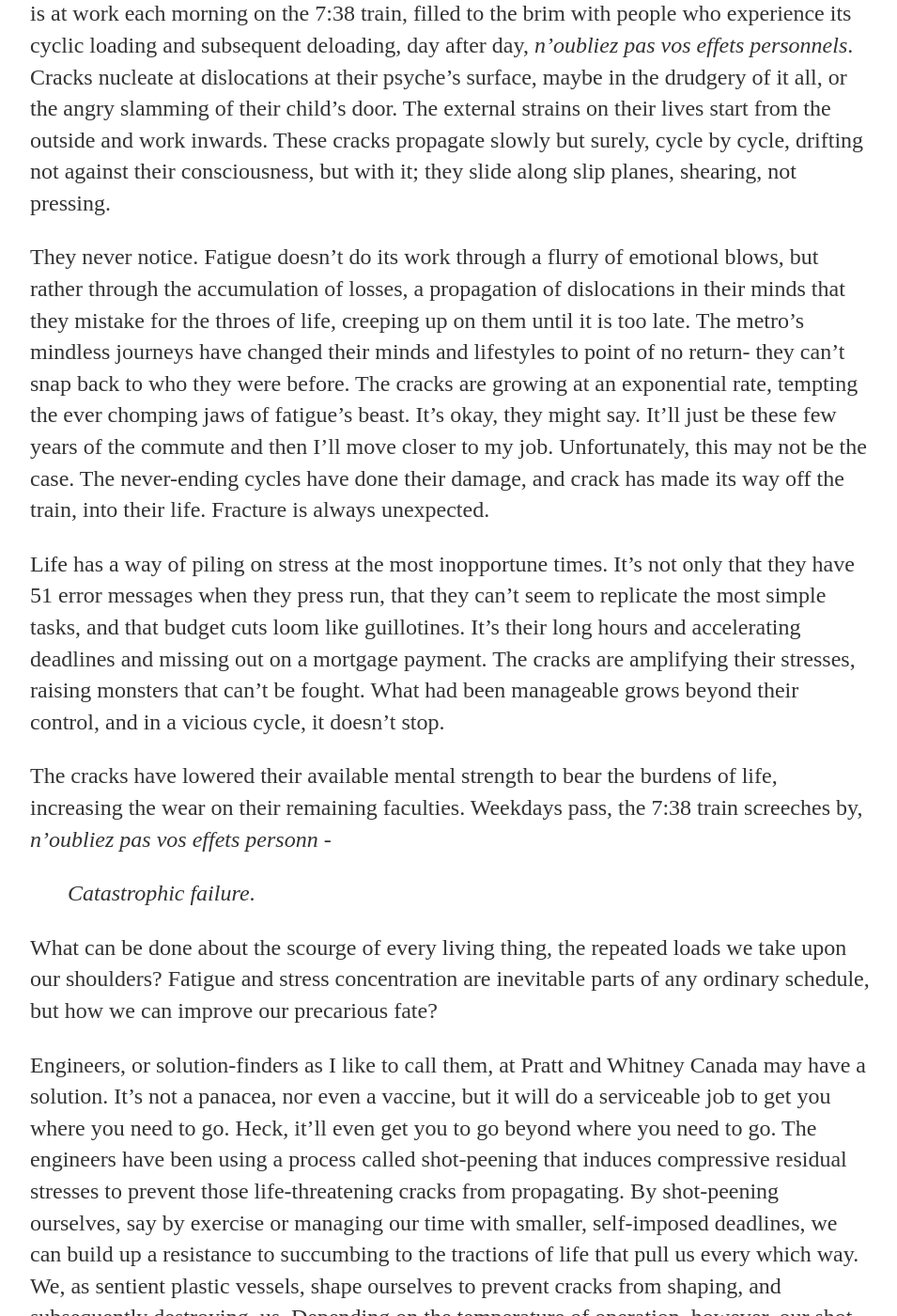
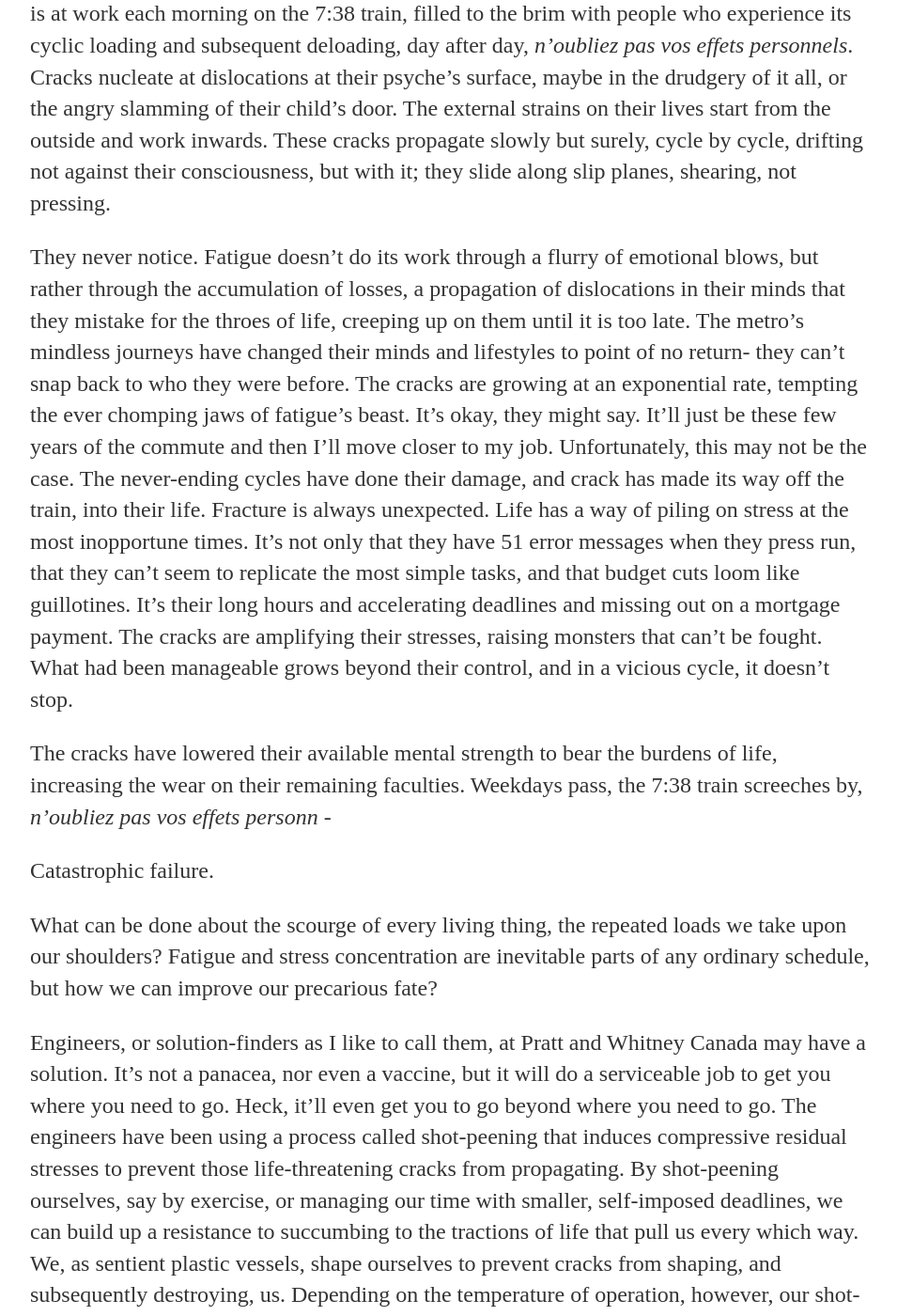
Before and after one commit to nikkoong/nikkoong.github.io, a Jekyll site: the page built from _posts/2020-04-27-An-Essay.md, in a window 1280 px wide and 1400 px high, scrolled down 1054 px. Shown: the whole window at 94% size, without its empty margins (160-1115 px from the left). Built offline with Jekyll 4.4.1, drawn with Linux system fonts in a browser that asks for light colours; some of the changed text lies outside the part shown.

Commit message:
Update 2020-04-27-An-Essay.md
grammar edits

```diff
--- a/_posts/2020-04-27-An-Essay.md
+++ b/_posts/2020-04-27-An-Essay.md
@@ -11,30 +11,27 @@
 
 The 7:38 yellow line to Station Longueuil-Universite de Sherbrooke is not an exciting one. In the warm, muggy metro car filled with people of all ages and walks of life, there are those that stare blankly into space, wires running out of their ears, and those that are staring blankly into a book, hoping the train would be less bumpy this time. Those that are standing are halfway into a dazed sleep, and those that are sitting squint at their phones through thick-rimmed glasses, avoiding eye contact.
 
-It’s not hard to imagine that the 7:38 train is just a train like any of the other hundreds of trains that shuttle people to their jobs in Longueuil each morning, carrying tired office workers and engineers and sales people and the folks that fake-smile and tell you to have a ‘good day, too,’ who have not reached their ultimate limit, but are on their way there. Fatigue is at work each morning on the 7:38 train, filled to the brim with people who experience its cyclic loading and subsequent deloading, day after day, *n’oubliez pas vos effets personnels*. Cracks nucleate at dislocations at their psyche’s surface, maybe in the drudgery of it all, or the angry slamming of their child’s door. The external strains on their lives start from the outside and work inwards. These cracks propagate slowly but surely, cycle by cycle, drifting not against their consciousness, but with it; they slide along slip planes, shearing, not pressing.
+It’s not hard to imagine that the 7:38 train is just a train like any of the other hundreds of trains that shuttle people to their jobs in Longueuil each morning, carrying tired office workers and engineers and salespeople and the folks that fake-smile and tell you to have a ‘good day, too,’ who have not reached their ultimate limit, but are on their way there. Fatigue is at work each morning on the 7:38 train, filled to the brim with people who experience its cyclic loading and subsequent deloading, day after day, *n’oubliez pas vos effets personnels*. Cracks nucleate at dislocations at their psyche’s surface, maybe in the drudgery of it all, or the angry slamming of their child’s door. The external strains on their lives start from the outside and work inwards. These cracks propagate slowly but surely, cycle by cycle, drifting not against their consciousness, but with it; they slide along slip planes, shearing, not pressing.
 
-They never notice. Fatigue doesn’t do its work through a flurry of emotional blows, but rather through the accumulation of losses, a propagation of dislocations in their minds that they mistake for the throes of life, creeping up on them until it is too late. The metro’s mindless journeys have changed their minds and lifestyles to point of no return- they can’t snap back to who they were before. The cracks are growing at an exponential rate, tempting the ever chomping jaws of fatigue’s beast.
-It’s okay, they might say. It’ll just be these few years of the commute and then I’ll move closer to my job. Unfortunately, this may not be the case. The never-ending cycles have done their damage, and crack has made its way off the train, into their life. Fracture is always unexpected.
-
+They never notice. Fatigue doesn’t do its work through a flurry of emotional blows, but rather through the accumulation of losses, a propagation of dislocations in their minds that they mistake for the throes of life, creeping up on them until it is too late. The metro’s mindless journeys have changed their minds and lifestyles to point of no return- they can’t snap back to who they were before. The cracks are growing at an exponential rate, tempting the ever chomping jaws of fatigue’s beast. It’s okay, they might say. It’ll just be these few years of the commute and then I’ll move closer to my job. Unfortunately, this may not be the case. The never-ending cycles have done their damage, and crack has made its way off the train, into their life. Fracture is always unexpected.
 Life has a way of piling on stress at the most inopportune times. It’s not only that they have 51 error messages when they press run, that they can’t seem to replicate the most simple tasks, and that budget cuts loom like guillotines. It’s their long hours and accelerating deadlines and missing out on a mortgage payment. The cracks are amplifying their stresses, raising monsters that can’t be fought. What had been manageable grows beyond their control, and in a vicious cycle, it doesn’t stop.
 
 The cracks have lowered their available mental strength to bear the burdens of life, increasing the wear on their remaining faculties. Weekdays pass, the 7:38 train screeches by, *n’oubliez pas vos effets personn* -
 
->*Catastrophic failure*.
+Catastrophic failure.
 
 What can be done about the scourge of every living thing, the repeated loads we take upon our shoulders? Fatigue and stress concentration are inevitable parts of any ordinary schedule, but how we can improve our precarious fate?
 
-Engineers, or solution-finders as I like to call them, at Pratt and Whitney Canada may have a solution. It’s not a panacea, nor even a vaccine, but it will do a serviceable job to get you where you need to go. Heck, it’ll even get you to go beyond where you need to go. The engineers have been using a process called shot-peening that induces compressive residual stresses to prevent those life-threatening cracks from propagating. By shot-peening ourselves, say by exercise or managing our time with smaller, self-imposed deadlines, we can build up a resistance to succumbing to the tractions of life that pull us every which way. We, as sentient plastic vessels, shape ourselves to prevent cracks from shaping, and subsequently destroying, us. Depending on the temperature of operation, however, our shot-peening may not prove to be of much help.
+Engineers, or solution-finders as I like to call them, at Pratt and Whitney Canada may have a solution. It’s not a panacea, nor even a vaccine, but it will do a serviceable job to get you where you need to go. Heck, it’ll even get you to go beyond where you need to go. The engineers have been using a process called shot-peening that induces compressive residual stresses to prevent those life-threatening cracks from propagating. By shot-peening ourselves, say by exercise, or managing our time with smaller, self-imposed deadlines, we can build up a resistance to succumbing to the tractions of life that pull us every which way. We, as sentient plastic vessels, shape ourselves to prevent cracks from shaping, and subsequently destroying, us. Depending on the temperature of operation, however, our shot-peening may not prove to be of much help.
 
-Groups of teens enter the 1:03 train at Jean Drapeau Station, complaining about the heat. They push toward the middle of the car and settle in a deep scowl, starting to sweat. The beating sun and crowds of office workers taking a lunch break, part time workers, and ‘have a good day, too’ park employees contribute to the MR-63 Dutch oven. They feel their stoic composure starting to tremble and their shot-peened exterior begin to buckle. By the time they hear *terminus* they are already pouring out of car, fragile and brittle creatures.
+Groups of teens enter the 1:03 train at Jean Drapeau Station, complaining about the heat. They push toward the middle of the car and settle in a deep scowl, starting to sweat. The beating sun and crowds of office workers taking a lunch break, part-time workers, and ‘have a good day, too’ park employees contribute to the MR-63 Dutch oven. They feel their stoic composure starting to tremble and their shot-peened exterior begin to buckle. By the time they hear terminus they are already pouring out of the car, fragile and brittle creatures.
 
-If not through shot-peening then, there must be another way to maintain our mental and structural integrity after the low-cycle taffy stretch that has become the norm. Luckily, at Pratt and Whitney Canada, there are other options.
-Employees get vacation days and flex hours, carefully calculated by experts in fatigue management and fracture avoidance. Using complex statistical analysis, the experts create a lifing model for the usable working time of employees that takes into account both stress concentrations and peening effects. The fatigue experts compare real data from the floor to intricate computer-generated models to see the actual failure time of randomly sampled workers. They measure the arrival of the 7:38 train and the temperature and the screech of the unoiled doors to the office. They observe the microwave lines and shouting managers and rolling hills of unopened emails.
+If not through shot-peening then, there must be another way to maintain our mental and structural integrity after the low-cycle taffy stretch that has become the norm. Luckily, at Pratt and Whitney Canada, there are other options. Employees get vacation days and flex hours, carefully calculated by experts in fatigue management and fracture avoidance. Using complex statistical analysis, the experts create a lifing model for the usable working time of employees that takes into account both stress concentrations and peening effects. The fatigue experts compare real data from the floor to intricate computer-generated models to see the actual failure time of randomly sampled workers. They measure the arrival of the 7:38 train and the temperature and the screech of the unoiled doors to the office. They observe the microwave lines and shouting managers and rolling hills of unopened emails.
 
 The unified lifing model, while not perfect, provides a level of unsurpassed safety to avoid fatigue failure. The vicious cycle has been broken.
+You get two weeks this year, maybe three. Relax, take your Mediterranean cruise, and let the cares of your world sink below the billowing sails. Forget about the slogged commute, the sweaty holding-bars, just missing your bus. Forget about the project, someone else is taking care of it, just as you will for them when they leave. Forget about the 7:38 yellow line to Station Longueuil-Universite de Sherbrooke and forget about the crowds of people in their lonely bubbles, but always, always remember-
 
-You get two weeks this year, maybe three. Relax, take your Mediterranean cruise, and let the cares of your world sink below the billowing sails. Forget about the slogged commute, the sweaty holding-bars, just missing your bus. Forget about the project, someone else is taking care of it, just as you will for them when they leave. Forget about the 7:38 yellow line to Station Longueuil-Universite de Sherbrooke and forget about the crowds of people in their own lonely bubbles, but always, always remember- <br>
+*N’oubliez pas vos effets personnels.*
 
->*N’oubliez pas vos effets personnels*.
 
 &copy; Nicholas Ong, 2020
```
